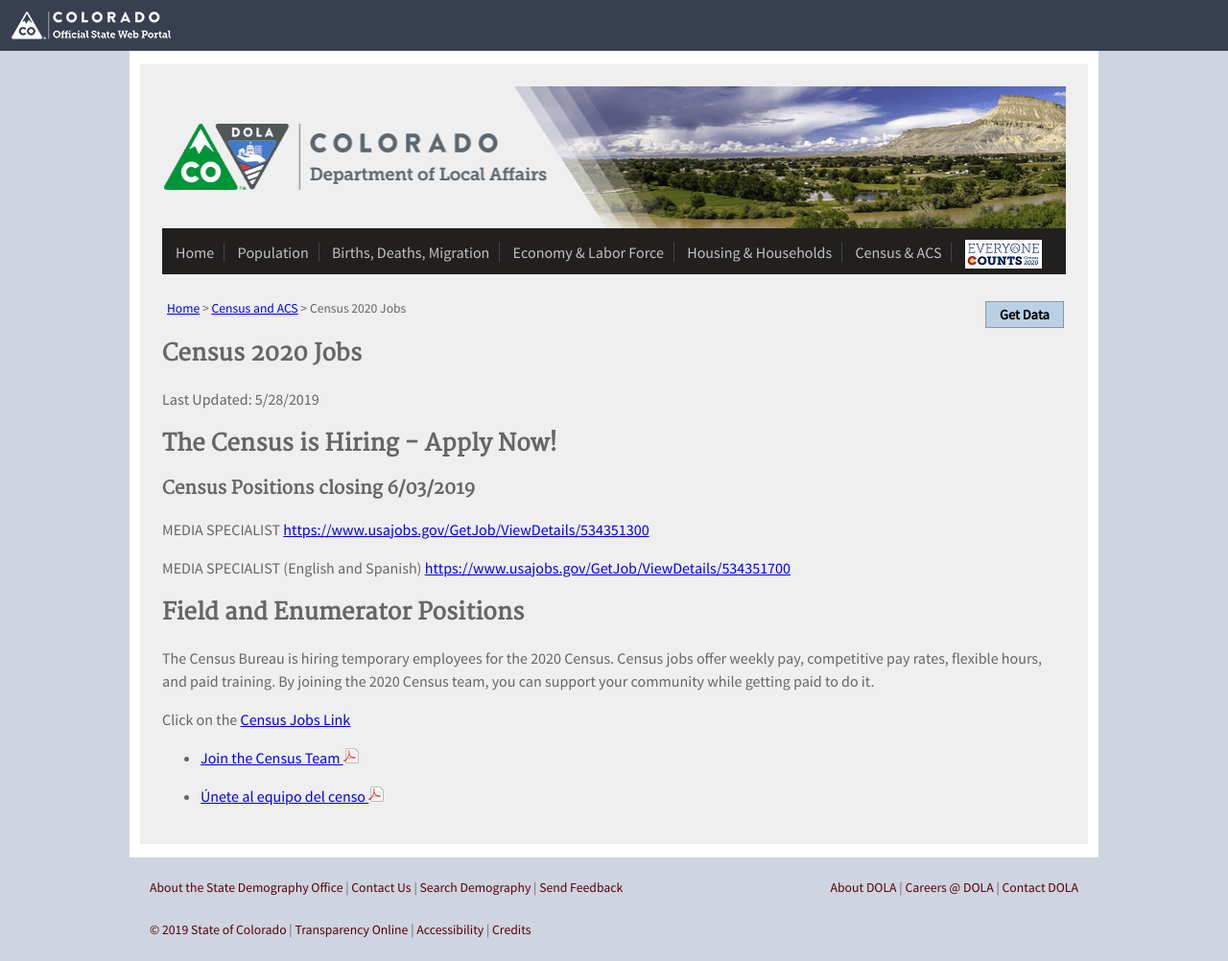
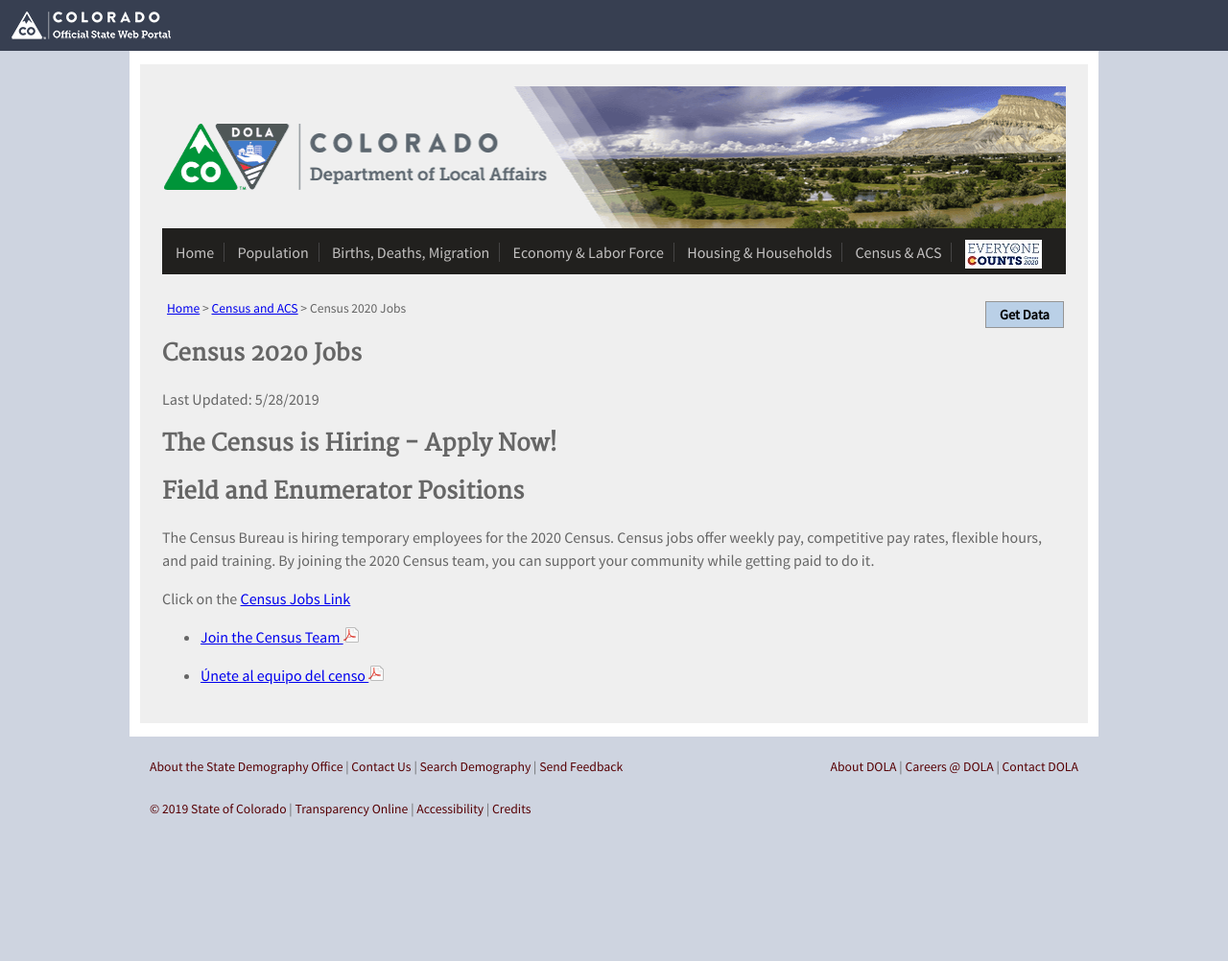
Before and after one commit to TBleess/Website_New, a Jekyll site: the page built from pages/5_CensusACS/2020-census-jobs.md, in a window 1280 px wide. Shown: the whole page at 96% size. Built offline with Jekyll 4.4.1, drawn with Linux system fonts in a browser that asks for light colours; after the commit the page ends 900 px from its top, so only the background shows below that.

Commit message:
Update 2020-census-jobs.md

```diff
--- a/pages/5_CensusACS/2020-census-jobs.md
+++ b/pages/5_CensusACS/2020-census-jobs.md
@@ -12,14 +12,6 @@
 
 ## The Census is Hiring - Apply Now!
 
-### Census Positions closing 6/03/2019
-MEDIA SPECIALIST
-[https://www.usajobs.gov/GetJob/ViewDetails/534351300 ](https://www.usajobs.gov/GetJob/ViewDetails/534351300)
-
-MEDIA SPECIALIST (English and Spanish)
-[https://www.usajobs.gov/GetJob/ViewDetails/534351700 ](https://www.usajobs.gov/GetJob/ViewDetails/534351700)
-
-
 
 ## Field and Enumerator Positions
 The Census Bureau is hiring temporary employees for the 2020 Census. Census jobs offer weekly pay, competitive pay rates, flexible hours, and paid training. By joining the 2020 Census team, you can support your community while getting paid to do it.
```
